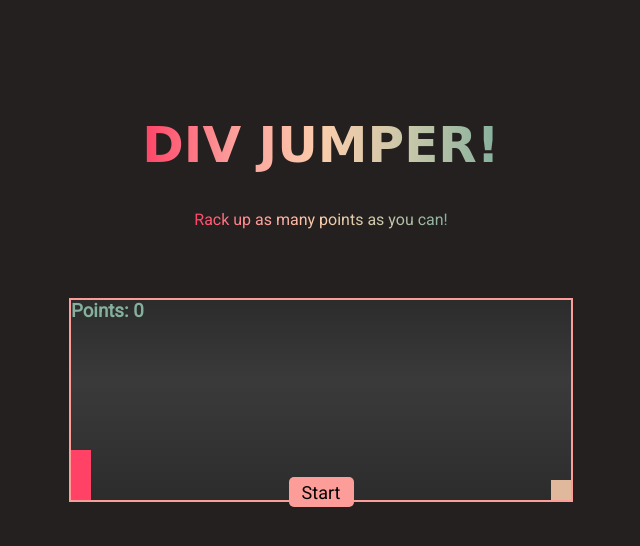
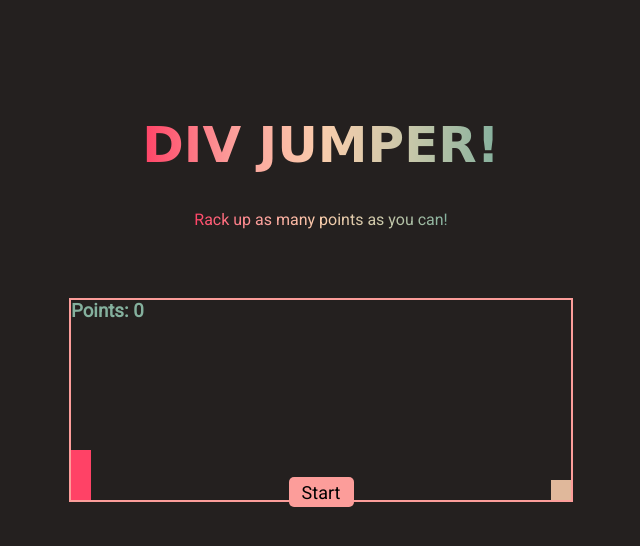
Before and after one commit to krabecb/Dinosaur-Game, a PHP site: page / in a window 1280 px wide. Shown: the top 546 px of the page, without its empty margins (319-959 px from the left). Run offline with PHP 8.4, Linux system fonts and the light colour scheme; some web fonts are replaced.

Commit message:
Removed game-container background image

```diff
--- a/css/style.css
+++ b/css/style.css
@@ -42,8 +42,8 @@ body, html {
 }
 
 .game-container {
-	background: linear-gradient(to bottom, #323232 0%, #3F3F3F 40%, #1C1C1C 150%), linear-gradient(to top, rgba(255,255,255,0.40) 0%, rgba(0,0,0,0.25) 200%);
- 	background-blend-mode: multiply;
+	/*background: linear-gradient(to bottom, #323232 0%, #3F3F3F 40%, #1C1C1C 150%), linear-gradient(to top, rgba(255,255,255,0.40) 0%, rgba(0,0,0,0.25) 200%);
+ 	background-blend-mode: multiply;*/
 	position: fixed;
 	top: 50%;
 	left: 50%;
```
